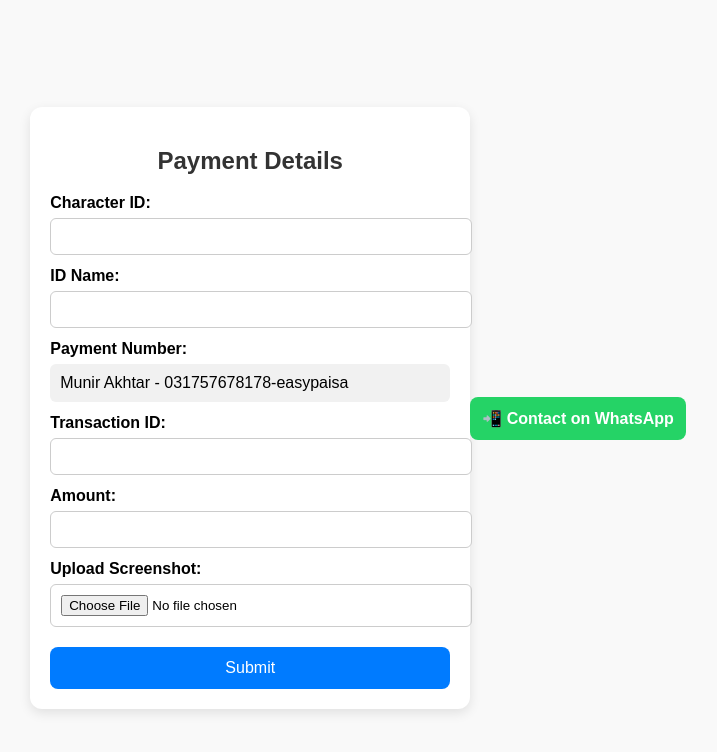
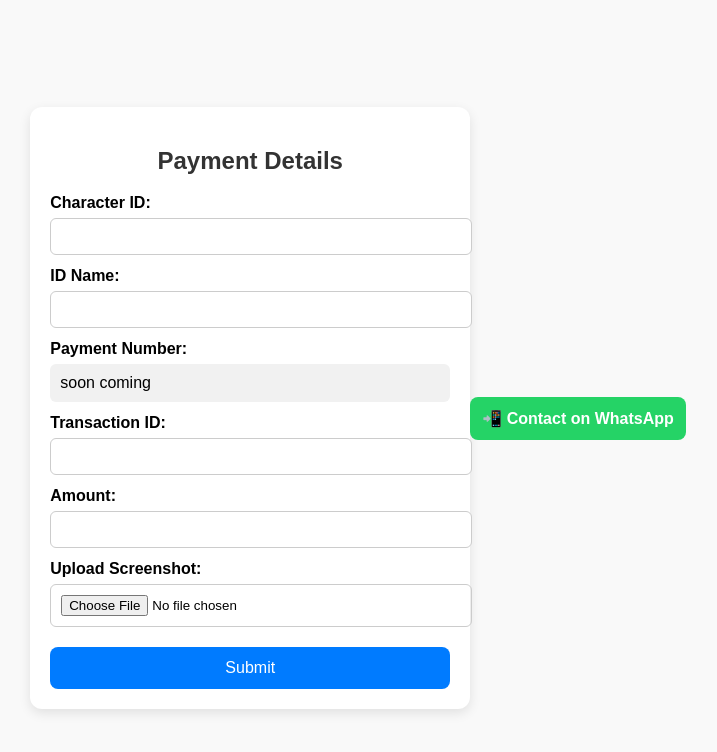
Before and after one commit to awanzada786616/Checkoutcardingstore, a plain HTML site: page index.html in a window 1280 px wide. Shown: the whole page, without its empty margins (282-999 px from the left). Drawn offline with Linux system fonts and the light colour scheme.

Commit message:
Update index.html

```diff
--- a/index.html
+++ b/index.html
@@ -90,7 +90,7 @@
     <input type="text" name="id_name" required>
 
     <label>Payment Number:</label>
-    <div class="fixed-box">Munir Akhtar - 031757678178-easypaisa</div>
+    <div class="fixed-box">soon coming</div>
     <input type="hidden" name="payment_number" value="Munir Akhtar - 031757678178">
 
     <label>Transaction ID:</label>
```
